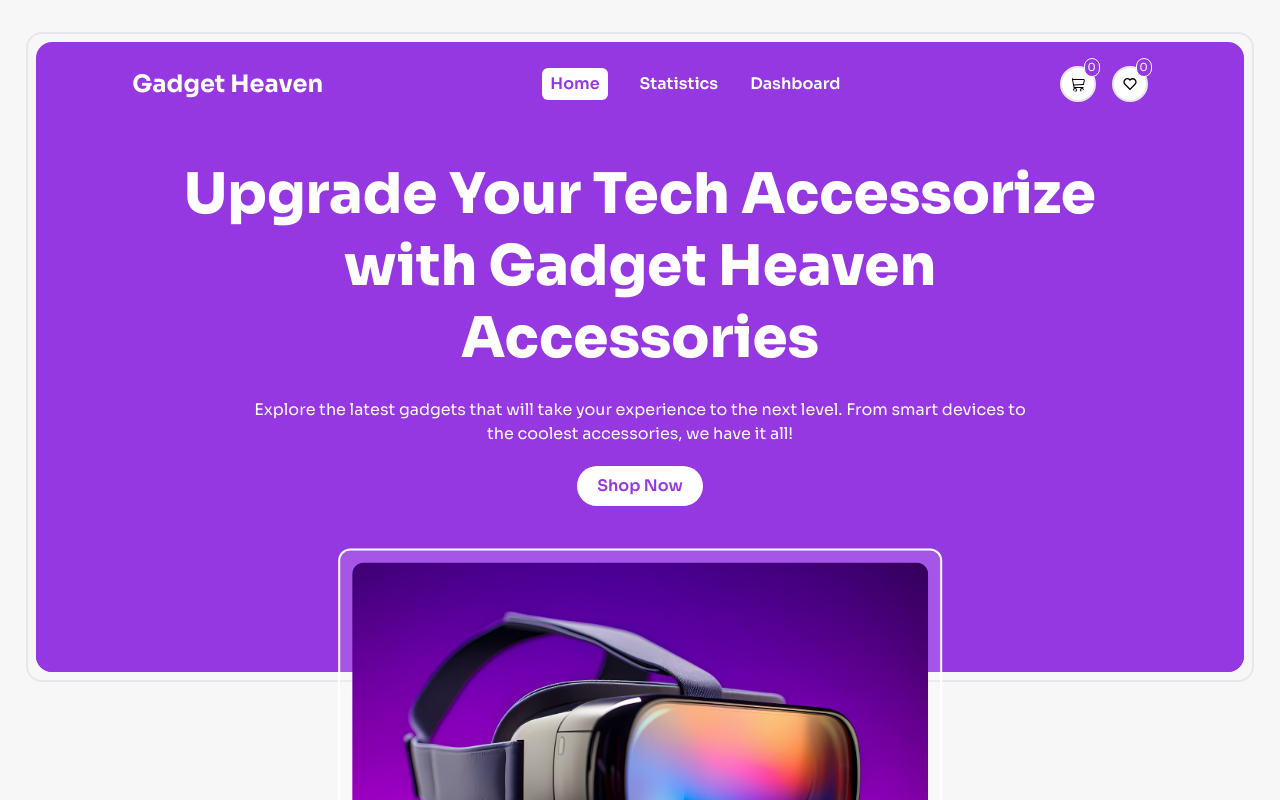
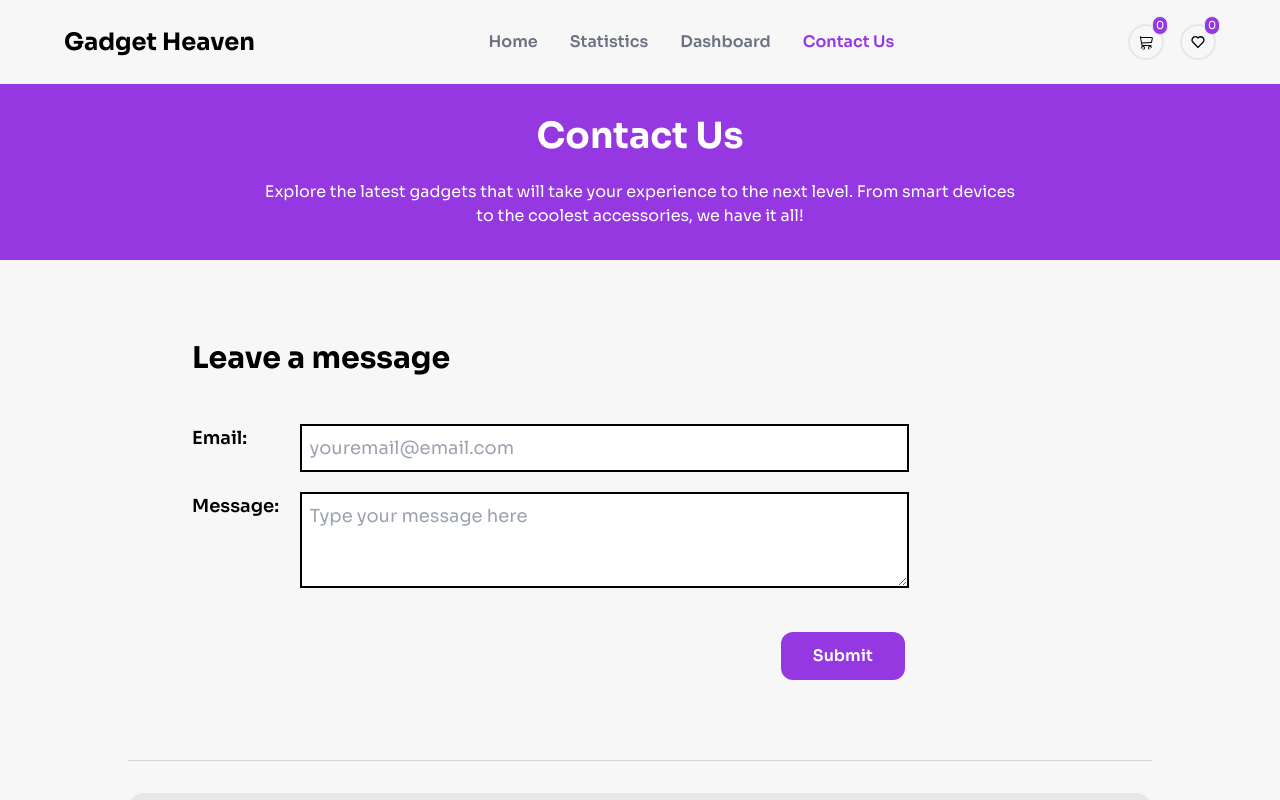
Before and after one commit to Atik471/gadget-heaven, a React (Vite) app: page /contact-us in a window 1280 px wide. Shown: the top 800 px of the page. Built offline with nearby package versions, Linux system fonts and the light colour scheme.

Commit message:
added contact us page

```diff
--- a/src/Components/Cart.jsx
+++ b/src/Components/Cart.jsx
@@ -40,7 +40,7 @@ const Cart = () => {
             </div>
             {
                 cartItems.length == 0 &&
-                <div className="text-center mt-[5rem] mb-[8rem]">
+                <div className="text-center mt-[3rem] mb-[8rem]">
                     <TbMoodEmpty className="mx-auto text-[6rem] font-extrabold text-red-600 mb-[2rem]"></TbMoodEmpty>
                     <h1 className="text-[3rem] font-extrabold text-red-500">No products added here</h1>
                 </div>
--- /dev/null
+++ b/src/Components/Contact.jsx
@@ -0,0 +1,24 @@
+import { createContext, useState } from "react";
+import ContactForm from "./ContactForm";
+import Messages from "./Messages";
+
+export const SubmitContext = createContext()
+
+const Contact = () => {
+    const [submit, setSubmit] = useState(1)
+
+
+    const submitValue = {submit, setSubmit}
+
+    return (
+        <div>
+            <SubmitContext.Provider value={submitValue}>
+                <ContactForm></ContactForm>
+                <hr className=" border-gray-300 my-8 w-[80%] mx-auto" />
+                <Messages></Messages>
+            </SubmitContext.Provider>
+        </div>
+    );
+};
+
+export default Contact;
--- /dev/null
+++ b/src/Components/ContactForm.jsx
@@ -0,0 +1,57 @@
+import { useContext } from "react";
+import { toast } from "react-toastify";
+import { SubmitContext } from "./Contact";
+
+const ContactForm = () => {
+    const {submit, setSubmit} = useContext(SubmitContext)
+
+    const handeSubmit = (e) => {
+        e.preventDefault()
+        let formData = []
+        const retreivedData = JSON.parse(localStorage.getItem("formData"));
+        const now = new Date();
+
+        formData = retreivedData != null ? [...retreivedData, {
+            email: e.target.email.value,
+            message: e.target.message.value,
+            time: now.toLocaleString()
+        }] :
+        [{
+            email: e.target.email.value,
+            message: e.target.message.value,
+            time: now.toLocaleString()
+        }]
+
+        localStorage.setItem("formData", JSON.stringify(formData))
+
+        toast.success("Message Submited!", {
+            position: "top-right",
+            autoClose: 2000,
+            closeOnClick: true,
+            pauseOnHover: true,
+            draggable: true,
+        });
+
+        setSubmit(submit+1)
+        e.target.reset();
+    }
+
+    return (
+        <div className="my-[5rem] flex flex-col justify-center w-[70%] mx-auto text-left">
+            <h1 className="text-3xl font-bold mb-[3rem]">Leave a message</h1>
+            <form action="" className="flex flex-col items-center w-[80%] gap-5" onSubmit={handeSubmit}>
+                <div className="flex w-full justify-between">
+                    <h2 className="text-lg font-semibold">Email: </h2>
+                    <input type="email" name="email" id="" className="border-black border-2 w-[85%] p-2 text-lg" placeholder="youremail@email.com"/>
+                </div>
+                <div className="flex w-full justify-between">
+                    <h2 className="text-lg font-semibold">Message: </h2>
+                    <textarea name="message" id="" className="border-black border-2 w-[85%] h-[6rem] p-2 text-lg" placeholder="Type your message here"></textarea>
+                </div>
+                <input type="submit" value="Submit" className="cursor-pointer bg-primary hover:bg-[#792db8] transition-all duration-300 text-white font-semibold mr-1 mt-6 ml-auto px-8 py-3 rounded-xl"/>
+            </form>
+        </div>
+    );
+};
+
+export default ContactForm;
--- a/src/Components/Header.jsx
+++ b/src/Components/Header.jsx
@@ -14,13 +14,13 @@ const Header = () => {
 
 
     return (
-        <div className={`${((location.pathname === '/' || isMatch) && location.pathname != '/dashboard' && location.   pathname != '/statistics') && "w-[96%] mx-auto  my-[2rem] p-2 border-2 border-gray-200 rounded-2xl relative h-full mb-[20%]"}`}>
-            <div className={`${((location.pathname === '/' || isMatch) && location.pathname != '/dashboard' && location.   pathname != '/statistics') && " bg-primary rounded-2xl h-full relative" }`}
+        <div className={`${((location.pathname === '/' || isMatch) && location.pathname != '/dashboard' && location.pathname != '/contact-us' && location.pathname != '/statistics') && "w-[96%] mx-auto  my-[2rem] p-2 border-2 border-gray-200 rounded-2xl relative h-full mb-[20%]"}`}>
+            <div className={`${((location.pathname === '/' || isMatch) && location.pathname != '/dashboard' && location.pathname != '/contact-us' && location.pathname != '/statistics') && " bg-primary rounded-2xl h-full relative" }`}
             >
                 <Navbar></Navbar>
                 <Hero></Hero>
 
-                {((location.pathname === '/' || isMatch) && location.pathname != '/dashboard' && location.   pathname != '/statistics') &&
+                {((location.pathname === '/' || isMatch) && location.pathname != '/dashboard' && location.pathname != '/contact-us' && location.   pathname != '/statistics') &&
                     <div className="w-[50%] p-3 border-2 border-white rounded-xl bg-white/15 bottom-0 translate-x-[50%]       translate-y-[70%] absolute">
                         <img src={banner} alt="banner-img" className="rounded-xl"/>
                     </div>
--- a/src/Components/Hero.jsx
+++ b/src/Components/Hero.jsx
@@ -17,7 +17,7 @@ const Hero = () => {
         location.pathname
     );
 
-    if((location.pathname === '/' || isMatch) && location.pathname != '/dashboard' && location.pathname != '/statistics')
+    if((location.pathname === '/' || isMatch) && location.pathname != '/dashboard' && location.pathname != '/contact-us' && location.pathname != '/statistics')
     {
         heroContent = (
             <div className="text-center rounded-xl bg-primary pb-[10%]"
@@ -60,9 +60,18 @@ const Hero = () => {
             </div>
         )
     }
+    else if(location.pathname === '/contact-us')
+    {
+        heroContent = (
+            <div className="text-center">
+                <h1 className="text-4xl font-bold mb-6">Contact Us</h1>
+                <p className="max-w-[70%] m-auto">Explore the latest gadgets that will take your experience to the next level. From smart devices to the coolest accessories, we have it all!</p>
+            </div>
+        )
+    }
 
     return (
-        <div className={`${((location.pathname === '/' || isMatch) && location.pathname != '/dashboard' && location.pathname != '/statistics') && "rounded-2xl"} bg-primary w-full text-white flex justify-center items-center p-8`}>
+        <div className={`${((location.pathname === '/' || isMatch) && location.pathname != '/contact-us' && location.pathname != '/dashboard' && location.pathname != '/dashboard' && location.pathname != '/statistics') && "rounded-2xl"} bg-primary w-full text-white flex justify-center items-center p-8`}>
             {
                 heroContent
             }
--- /dev/null
+++ b/src/Components/Message.jsx
@@ -0,0 +1,18 @@
+import PropTypes from "prop-types";
+
+const Message = ({ msg }) => {
+    const { email, message, time } = msg
+    return (
+        <div>
+            <p className="py-1 px-3 inline-block rounded-[1rem] bg-primary text-white text-[12px] mb-2">{email}</p>
+            <p className="mb-2 ml-1 text-[13px]"><strong>Posted on:</strong> {time}</p>
+            <p className="text-lg border-gray-300 border-2 bg-white rounded-lg p-4 mb-8">{message}</p>
+        </div>
+    );
+};
+
+Message.propTypes = {
+    msg: PropTypes.object
+}
+
+export default Message;
--- /dev/null
+++ b/src/Components/Messages.jsx
@@ -0,0 +1,30 @@
+import { TbMoodEmpty } from "react-icons/tb";
+import Message from "./Message";
+
+
+
+const Messages = () => {
+
+    const retreivedData = JSON.parse(localStorage.getItem("formData"));
+
+    retreivedData != null && retreivedData.map((item) => (
+        console.log(item)
+                ))
+
+    return (
+        <div className="w-[80%] mx-auto p-8 rounded-2xl bg-gray-200">
+            <h1 className="text-3xl font-bold mb-[3rem]">Messages</h1>
+            {
+                retreivedData != null ? retreivedData.map((item, index) => (
+                    <Message key={index} msg={item}></Message>
+                )) :
+                <div className="text-center mt-[5rem] mb-[8rem]">
+                    <TbMoodEmpty className="mx-auto text-[5rem] font-extrabold text-red-600 mb-[2rem]"></TbMoodEmpty>
+                    <h1 className="text-[2rem] font-bold text-red-600">No messages yet</h1>
+                </div>
+            }
+        </div>
+    );
+};
+
+export default Messages;
--- a/src/Components/Navbar.jsx
+++ b/src/Components/Navbar.jsx
@@ -17,40 +17,44 @@ const Navbar = () => {
 
     return (
         <div>
-            <div className={`${((location.pathname === '/' || isMatch) && location.pathname != '/dashboard' && location.pathname != '/statistics') ? "max-w-[84%]" : "max-w-[90%]"} flex justify-between items-center py-6 mx-auto`}>
-                <Link to={"/"}><h1 className={`${((location.pathname === '/' || isMatch) && location.pathname != '/dashboard' && location.pathname != '/statistics') && "text-white"} font-bold text-2xl`}>Gadget Heaven</h1></Link>
+            <div className={`${((location.pathname === '/' || isMatch) && location.pathname != '/dashboard' && location.pathname != '/contact-us'  && location.pathname != '/statistics') ? "max-w-[84%]" : "max-w-[90%]"} flex justify-between items-center py-6 mx-auto`}>
+                <Link to={"/"}><h1 className={`${((location.pathname === '/' || isMatch) && location.pathname != '/contact-us'  && location.pathname != '/dashboard' && location.pathname != '/statistics') && "text-white"} font-bold text-2xl`}>Gadget Heaven</h1></Link>
 
                 <ul className="flex gap-8 items-center">
-                    <NavLink to={"/"} className={`${(location.pathname === '/' || isMatch) && location.pathname !== '/dashboard' && location.pathname !== '/statistics' && 'bg-white px-2 py-1 rounded-md'} text-gray-500 font-semibold`}
+                    <NavLink to={"/"} className={`${(location.pathname === '/' || isMatch) && location.pathname != '/contact-us'  && location.pathname !== '/dashboard' && location.pathname !== '/statistics' && 'bg-white px-2 py-1 rounded-md'} text-gray-500 font-semibold`}
                     style={{
-                        color: (location.pathname === '/' || isMatch) && location.pathname !== '/dashboard' && location.pathname !== '/statistics' ? '#9538E2' : ''
+                        color: (location.pathname === '/' || isMatch) && location.pathname != '/contact-us'  && location.pathname !== '/dashboard' && location.pathname !== '/statistics' ? '#9538E2' : ''
                       }}>Home</NavLink>
                     <NavLink to={"/statistics"} className={"text-gray-500 font-semibold"}
                     style={{
-                        color: (location.pathname === '/' || isMatch) && location.pathname !== '/dashboard' && location.pathname !== '/statistics' ? 'white' : ''
+                        color: (location.pathname === '/' || isMatch) && location.pathname != '/contact-us'  && location.pathname !== '/dashboard' && location.pathname !== '/statistics' ? 'white' : ''
                       }}>Statistics</NavLink>
                     <NavLink to={"/dashboard/cart"} className={"text-gray-500 font-semibold"}
                     style={{
-                        color: (location.pathname === '/' || isMatch) && location.pathname !== '/dashboard' && location.pathname !== '/statistics' ? 'white' : ''
+                        color: (location.pathname === '/' || isMatch) && location.pathname != '/contact-us'  && location.pathname !== '/dashboard' && location.pathname !== '/statistics' ? 'white' : ''
                       }}>Dashboard</NavLink>
+                    <NavLink to={"/contact-us"} className={"text-gray-500 font-semibold"}
+                    style={{
+                        color: (location.pathname === '/' || isMatch) && location.pathname != '/contact-us'  && location.pathname !== '/dashboard' && location.pathname !== '/statistics' ? 'white' : ''
+                      }}>Contact Us</NavLink>
                 </ul>
                 <div className="flex gap-4">
                   <div className="relative">
                       <BsCart3 className="text-4xl p-2 border-2 rounded-full hover:border-slate-400 transition-all duration-300" style={{
-                        backgroundColor: (location.pathname === '/' || isMatch) && location.pathname !== '/dashboard' && location.pathname !== '/statistics' ? 'white' : ''
+                        backgroundColor: (location.pathname === '/' || isMatch) && location.pathname != '/contact-us'  && location.pathname !== '/dashboard' && location.pathname !== '/statistics' ? 'white' : ''
                       }}></BsCart3>
                       <span className="absolute -top-2 -right-1 text-[11px] bg-primary border-[1px] w-4 text-center text-white rounded-full" style={{
-                        borderColor: (location.pathname === '/' || isMatch) && location.pathname !== '/dashboard' && location.pathname !== '/statistics' ? 'white' : ''
+                        borderColor: (location.pathname === '/' || isMatch) && location.pathname != '/contact-us' && location.pathname !== '/dashboard' && location.pathname !== '/statistics' ? 'white' : ''
                       }}>{cartItems.length}</span>
                   </div>
 
                     <div className="relative">
                         <BiHeart className="text-4xl p-2 border-2 rounded-full hover:border-slate-400 transition-all duration-300 relative"
                         style={{
-                            backgroundColor: (location.pathname === '/' || isMatch) && location.pathname !== '/dashboard' && location.pathname !== '/statistics' ? 'white' : ''
+                            backgroundColor: (location.pathname === '/' || isMatch) && location.pathname != '/contact-us'  && location.pathname !== '/dashboard' && location.pathname !== '/statistics' ? 'white' : ''
                           }}></BiHeart>
                         <span className="absolute -top-2 -right-1 text-[11px] bg-primary border-[1px] w-4 text-center text-white rounded-full" style={{
-                        borderColor: (location.pathname === '/' || isMatch) && location.pathname !== '/dashboard' && location.pathname !== '/statistics' ? 'white' : ''
+                        borderColor: (location.pathname === '/' || isMatch) && location.pathname != '/contact-us'  && location.pathname !== '/dashboard' && location.pathname !== '/statistics' ? 'white' : ''
                       }}>{wishlistItems.length}</span>
                     </div>
                 </div>
--- a/src/Components/Root.jsx
+++ b/src/Components/Root.jsx
@@ -29,6 +29,9 @@ const Root = () => {
           case '/statistics':
             document.title = 'Statistics | Gadget Heaven';
             break;
+          case '/contact-us':
+            document.title = 'Contact | Gadget Heaven';
+            break;
           case `/productDetails/${param.id}`:
                 document.title = 'Details | Gadget Heaven';
                 break;
--- a/src/main.jsx
+++ b/src/main.jsx
@@ -10,6 +10,7 @@ import Home from './Components/Home';
 import ProductDetails from './Components/ProductDetails';
 import Cart from './Components/Cart';
 import Wishlist from './Components/Wishlist';
+import Contact from './Components/Contact';
 
 const router = createBrowserRouter([
   {
@@ -44,6 +45,10 @@ const router = createBrowserRouter([
         ]
       },
       {
+        path: "/contact-us",
+        element: <Contact></Contact>
+      },
+      {
         path: "/productDetails/:id",
         element: <ProductDetails></ProductDetails>
       }
```
